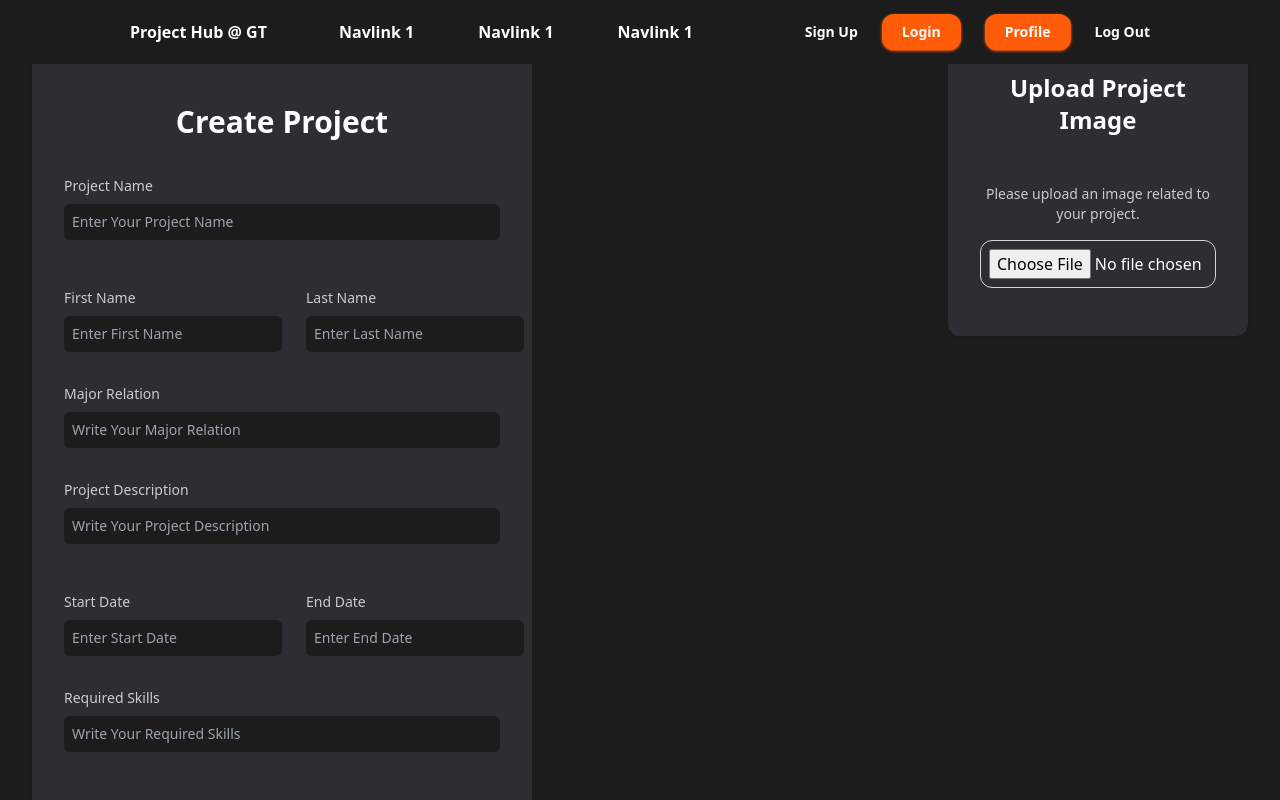
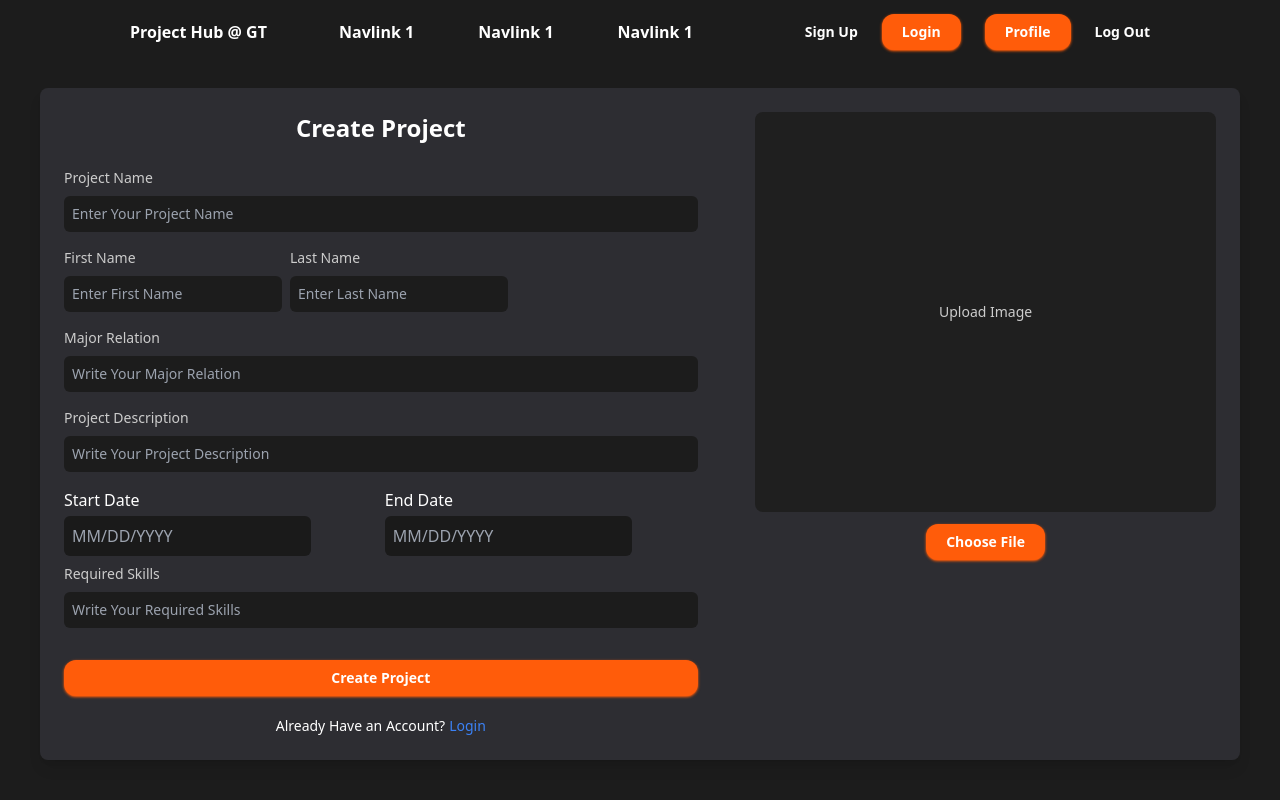
Before and after one commit to Kishanmp3/ProjectHub-GT, a React (Vite) app in the folder frontend/: page /new-project in a window 1280 px wide. Shown: the top 800 px of the page. Built offline with nearby package versions, Linux system fonts and the light colour scheme; no server answers.

Commit message:
Cleaned up create project page

```diff
--- /dev/null
+++ b/frontend/src/datepicker-custom.css
@@ -0,0 +1,66 @@
+/* Dark mode styling for the date picker container */
+.react-datepicker {
+  background-color: #1A1A1A;
+  border: none;
+  color: #F0F0F0;
+}
+
+/* Header (Month and Year) */
+.react-datepicker__header {
+  background-color: #333;
+  border-bottom: none;
+}
+
+.react-datepicker__current-month {
+  color: #FF6D2C; /* Orange for month and year */
+  font-weight: bold;
+}
+
+/* Day Names */
+.react-datepicker__day-name {
+  color: #FF6D2C; /* Orange color for day names (Su, Mo, Tu, etc.) */
+}
+
+/* Calendar days */
+.react-datepicker__day {
+  color: #F0F0F0; /* Default color for days */
+}
+
+.react-datepicker__day--selected,
+.react-datepicker__day--keyboard-selected {
+  background-color: #444444; /* Dark gray highlight for selected day */
+  color: #FF6D2C; /* Orange text for selected day */
+}
+
+.react-datepicker__day:hover {
+  background-color: #555; /* Dark hover effect for days */
+  color: #FF6D2C; /* Orange color on hover */
+}
+
+/* Disabled days */
+.react-datepicker__day--disabled {
+  color: #666;
+}
+
+/* Navigation buttons */
+.react-datepicker__navigation {
+  top: 12px;
+  line-height: 1.7;
+}
+
+.react-datepicker__navigation-icon::before {
+  border-color: #FF6D2C; /* Orange arrows */
+}
+
+/* Selected Hover State */
+.react-datepicker__day--selected:hover {
+  background-color: #555555; /* Slightly lighter dark gray for hover on selected day */
+  color: #FF6D2C;
+}
+
+/* Customizing the font color of the calendar text */
+.react-datepicker__day,
+.react-datepicker__day-name,
+.react-datepicker__current-month {
+  color: #FF6D2C; /* Orange for all text */
+}
--- a/frontend/src/pages/NewProject.jsx
+++ b/frontend/src/pages/NewProject.jsx
@@ -1,68 +1,143 @@
-import React from "react";
+import React, { useState } from "react";
 import CustomInput from "../components/CustomInput";
+import { Link } from "react-router-dom";
+import ReactDatePicker from "react-datepicker";
+import "react-datepicker/dist/react-datepicker.css";
+import "../datepicker-custom.css"; // Custom styles for dark mode
 
 const NewProject = () => {
+  const [selectedImage, setSelectedImage] = useState(null);
+  const [isModalOpen, setIsModalOpen] = useState(false);
+  const [startDate, setStartDate] = useState(null);
+  const [endDate, setEndDate] = useState(null);
+
+  const handleImageChange = (event) => {
+    const file = event.target.files[0];
+    if (file) {
+      setSelectedImage(URL.createObjectURL(file));
+    }
+  };
+
+  const openModal = () => {
+    if (selectedImage) {
+      setIsModalOpen(true);
+    }
+  };
+
+  const closeModal = () => {
+    setIsModalOpen(false);
+  };
+
   return (
     <>
-      <section className="min-h-[calc(100vh)] h-full flex justify-between items-start px-8">
-        {/* Left Col*/}
-        <div className="shadow px-8 py-12 rounded bg-surface-200 w-[500px]">
-          <div className="flex flex-col gap-y-6">
-            <h2 className="w-full flex justify-center text-text mt-8">Create Project</h2>
+      <section className="min-h-[100vh] h-full flex justify-center items-center px-6 bg-surface-100 overflow-hidden">
+        <div className="flex justify-between gap-x-10 p-6 w-full max-w-[1200px] shadow-lg rounded-lg bg-surface-200">
+          {/* Left Col */}
+          <div className="flex flex-col gap-y-2 w-[55%]">
+            <h2 className="text-center text-2xl font-semibold mb-4 text-text">Create Project</h2>
 
-            <CustomInput
-              placeholder={"Enter Your Project Name"}
-              label={"Project Name"}
+            <CustomInput placeholder="Enter Your Project Name" label="Project Name" />
+            <div className="flex gap-x-2">
+              <CustomInput placeholder="Enter First Name" label="First Name" />
+              <CustomInput placeholder="Enter Last Name" label="Last Name" />
+            </div>
+            <CustomInput placeholder="Write Your Major Relation" label="Major Relation" />
+            <CustomInput placeholder="Write Your Project Description" label="Project Description" />
+
+            <div className="flex gap-x-2">
+
+              {/* Start Date Picker */}
+              <label className="flex flex-col gap-y-1 w-full">
+                <span className="text-text">Start Date</span>
+                <ReactDatePicker
+                  selected={startDate}
+                  onChange={(date) => setStartDate(date)}
+                  dateFormat="MM/dd/yyyy"
+                  placeholderText="MM/DD/YYYY"
+                  className="dark-datepicker p-2 rounded-md bg-[#1A1A1A] text-gray-300 focus:outline-none focus:ring-2 focus:ring-primary"
                 />
+              </label>
 
-            <div className="flex gap-x-6 mt-4">
-              <CustomInput placeholder={"Enter First Name"} label={"First Name"} />
-              <CustomInput placeholder={"Enter Last Name"} label={"Last Name"} />
+              {/* End Date Picker */}
+              <label className="flex flex-col gap-y-1 w-full">
+                <span className="text-text">End Date</span>
+                <ReactDatePicker
+                  selected={endDate}
+                  onChange={(date) => setEndDate(date)}
+                  dateFormat="MM/dd/yyyy"
+                  placeholderText="MM/DD/YYYY"
+                  className="dark-datepicker p-2 rounded-md bg-[#1A1A1A] text-gray-300 focus:outline-none focus:ring-2 focus:ring-primary"
+                />
+              </label>
             </div>
 
-            <CustomInput
-              placeholder={"Write Your Major Relation"}
-              label={"Major Relation"}
-            />
+            <CustomInput placeholder="Write Your Required Skills" label="Required Skills" />
 
-            <CustomInput
-              placeholder={"Write Your Project Description"}
-              label={"Project Description"}
-              className="h-32 w-full"
-            />
+            <button className="primary-btn mt-4">Create Project</button>
 
-            <div className="flex gap-x-6 mt-4">
-              <CustomInput placeholder={"Enter Start Date"} label={"Start Date"} />
-              <CustomInput placeholder={"Enter End Date"} label={"End Date"} />
+            <div className="text-center text-sm mt-3 text-text">
+              <span>Already Have an Account?</span>
+              <Link to="/login" className="ml-1 text-blue-500 hover:underline">Login</Link>
+            </div>
           </div>
 
-            <CustomInput
-              placeholder={"Write Your Required Skills"}
-              label={"Required Skills"}
-              className="h-32 w-full"
-            />
-
-            <button className="primary-btn mt-6">Create Project</button>
-
-            <div className="flex w-full justify-center text-sm gap-x-1 mt-4">
-              <span>Already Have an Account?</span>
-              <a className="link">Login</a>
+          {/* Right Col - Upload Image */}
+          <div className="w-[40%] flex flex-col items-center">
+            <div
+              className="w-full h-[400px] cursor-pointer flex items-center justify-center rounded-lg overflow-hidden"
+              style={{
+                backgroundColor: !selectedImage ? "#1F1F1F" : "transparent",
+                backgroundImage: selectedImage ? `url(${selectedImage})` : "none",
+                backgroundSize: "cover",
+                backgroundPosition: "center",
+              }}
+              onClick={openModal}
+            >
+              {!selectedImage && (
+                <div className="text-gray-300 text-center">
+                  <p>Upload Image</p>
                 </div>
+              )}
             </div>
-        </div>
-        {/* Right Col */}
-        <div className="w-[300px] flex flex-col items-center justify-center shadow px-8 py-12 rounded bg-surface-200">
-          <h3 className="text-2xl font-semibold mb-4 text-center">Upload Project Image</h3>
-          <p className="text-sm mb-4 text-center text-text mt-8">
-            Please upload an image related to your project.
-          </p>
             <input
               id="file-upload"
               type="file"
               accept="image/*"
-            className="border border-gray-300 rounded p-2 w-full"
+              className="hidden"
+              onChange={handleImageChange}
+            />
+
+            {/* Choose File Button */}
+            <button
+              onClick={() => document.getElementById("file-upload").click()}
+              className="primary-btn mt-3"
+            >
+              Choose File
+            </button>
+          </div>
+        </div>
+
+        {/* Modal for Full Image */}
+        {isModalOpen && (
+          <div
+            className="fixed inset-0 bg-black bg-opacity-75 flex justify-center items-center z-50"
+            onClick={closeModal}
+          >
+            <div className="relative p-4 rounded-lg bg-surface-200" onClick={(e) => e.stopPropagation()}>
+              <button
+                onClick={closeModal}
+                className="absolute top-2 right-2 text-white text-lg font-bold bg-black rounded-full w-8 h-8 flex items-center justify-center cursor-pointer"
+              >
+                &times;
+              </button>
+              <img
+                src={selectedImage}
+                alt="Full Size"
+                className="rounded-lg max-w-[90vw] max-h-[90vh] object-contain"
               />
             </div>
+          </div>
+        )}
       </section>
     </>
   );
```
Lines whose indentation alone changed are shown as unchanged.
